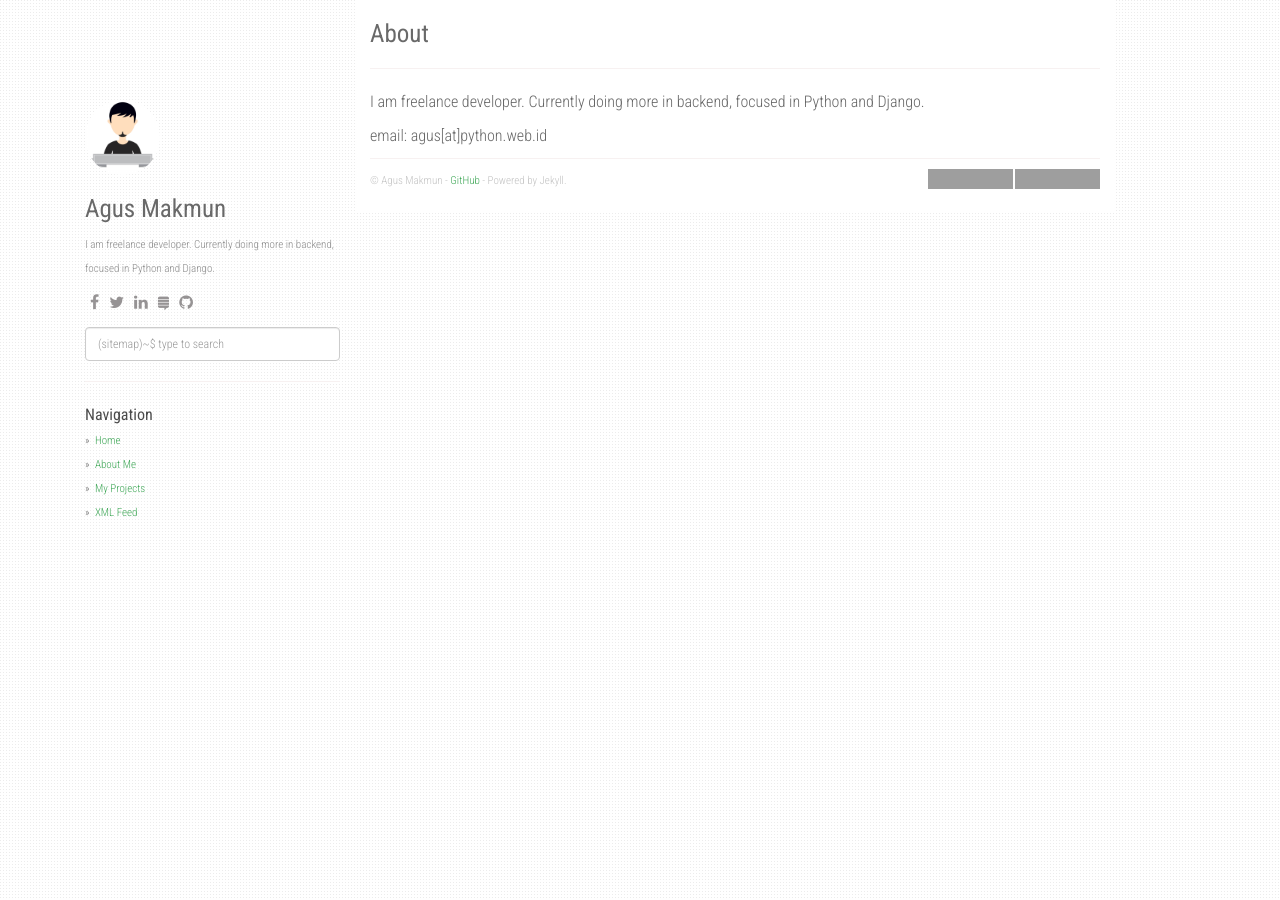
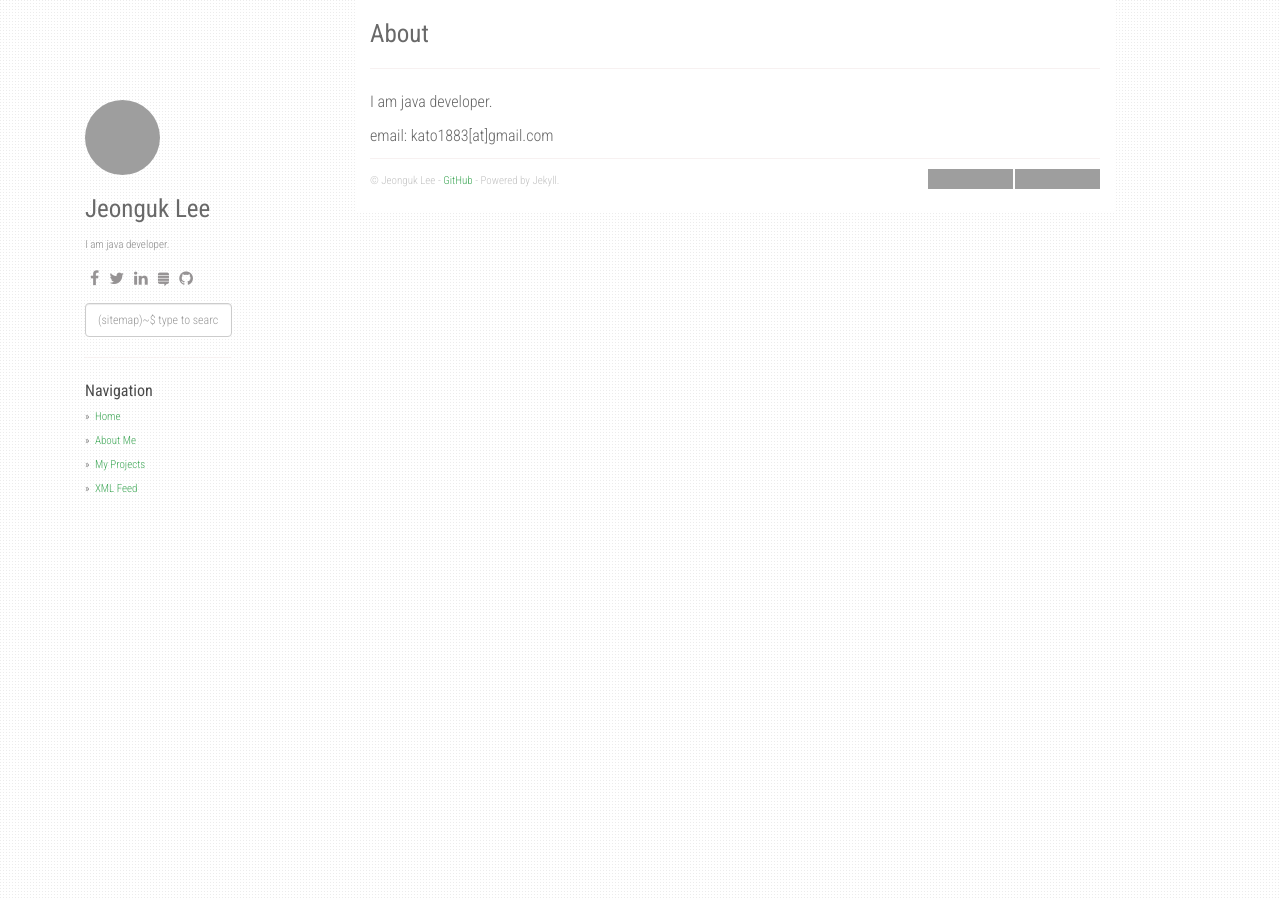
Before and after one commit to Jeonguk/jeonguk.github.io, a Jekyll site: the page built from about.md, in a window 1280 px wide. Built offline with Jekyll 4.4.1, drawn with Linux system fonts in a browser that asks for light colours; nearby versions of some CDN libraries; grey boxes are pictures that could not be loaded.

Commit message:
blog edit

```diff
--- a/_config.yml
+++ b/_config.yml
@@ -1,11 +1,11 @@
-title: Stack Problems
-description: My Personal Stack Problems
-author: Agus Makmun
-github: https://github.com/agusmakmun
-about: I am freelance developer. Currently doing more in backend, focused in Python and Django.
-disqus_shortname: stackproblems
+title: Development
+description: Jeonguk's blog
+author: Jeonguk Lee
+github: https://github.com/jeonguk
+about: I am java developer.
+disqus_shortname: jeonguk's blog
 google_analytics: UA-XXXXXXXX-Y
-avatar_url: /static/img/avatar.jpg
+avatar_url: /static/img/avatar.jpeg
 
 enableTags: true
 tagarray: []
@@ -19,16 +19,16 @@ social:
     - icon: fa-facebook
       link: "#"
     - icon: fa-twitter
-      link: "https://twitter.com/agusmakmun6"
+      link: "https://twitter.com/dev_jeonguk"
     - icon: fa-linkedin
-      link: "https://www.linkedin.com/in/summonagus"
+      link: "https://www.linkedin.com/in/jeonguk"
     - icon: fa-stack-exchange
       link: "#"
     - icon: fa-github
-      link: "https://github.com/agusmakmun"
+      link: "https://github.com/jeonguk"
 
 share:
-  twitter_username: agusmakmun6
+  twitter_username: jeonguk
   fb_appid: 1749788565247320
 
 urls:
@@ -39,7 +39,7 @@ urls:
     - text: XML Feed
       url: /feed.xml
 
-url: "https://agusmakmun.github.io"
+url: "https://jeonguk.github.io"
 baseurl: ""
 paginate: 20
 per_page: 20
--- a/about.md
+++ b/about.md
@@ -4,6 +4,6 @@ title: About
 permalink: /about/
 ---
 
-I am freelance developer. Currently doing more in backend, focused in Python and Django.
+I am java developer.
 
-email: agus[at]python.web.id
+email: kato1883[at]gmail.com
```
Also changed, not shown: README.md.
